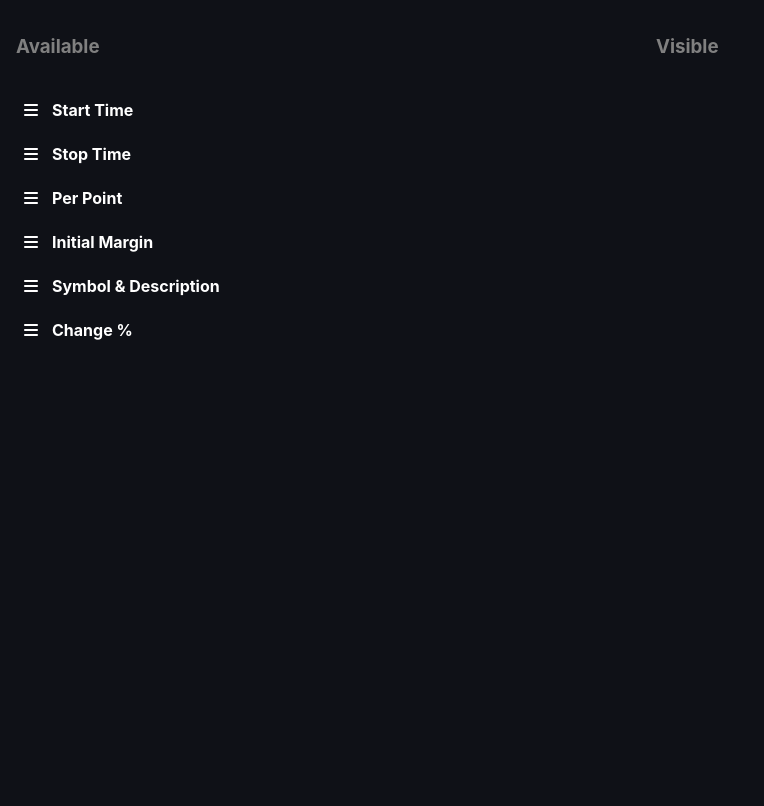
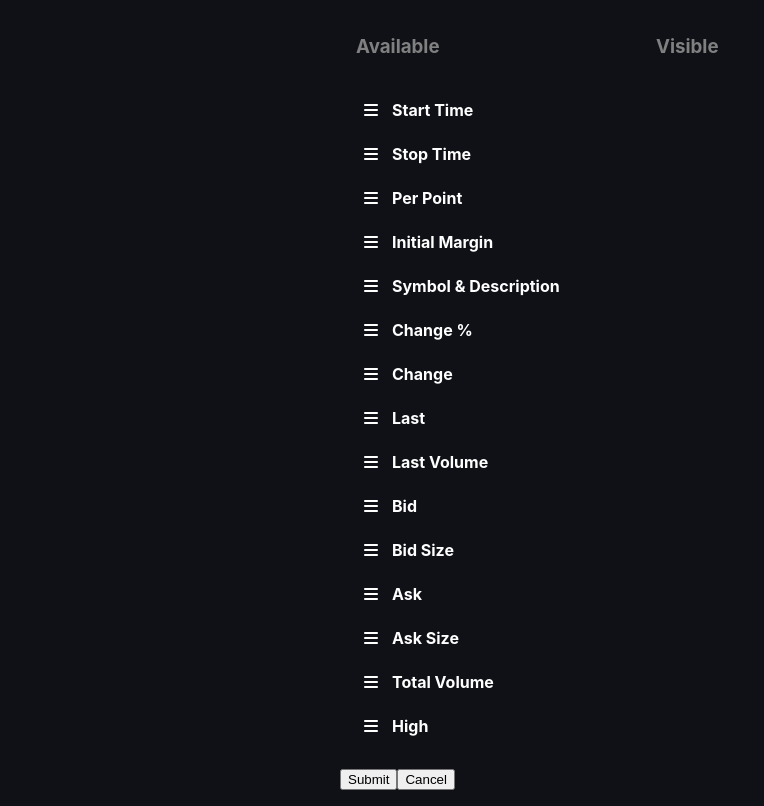
Before and after one commit to JOATLGTM/React_Beautiful_DND, a React (Create React App) app: page / in a window 1280 px wide. Shown: the whole page, without its empty margins (0-764 px from the left). Built offline with nearby package versions, Linux system fonts and the light colour scheme.

Commit message:
bug: columns unable to drag and drop in an area where the columns are locked on either available or visible list

```diff
--- a/src/App.js
+++ b/src/App.js
@@ -9,68 +9,53 @@ const Container = styled.div`
   background-color: #0f1117;
 `
 
+const MainContainer = styled.div`
+  width: 600px;
+  padding: 0 1em;
+  margin-left: auto;
+  margin-right: auto;
+`
+
 class App extends Component {
-  constructor(){
-    super()
+  constructor(props){
+    super(props)
     this.state = {
       columns: {
         'availableList': {
           id: 'availableList',
           title: 'Available',
-          items: [
-            {
-              id: 'startTime',
-              name: 'Start Time'
-            },
-            {
-              id: 'stopTime',
-              name: 'Stop Time'
-            },
-            {
-              id: 'perPoint',
-              name: 'Per Point'
-            },
-            {
-              id: 'initialMargin',
-              name: 'Initial Margin'
-            },
-            {
-              id: 'symbol&Description',
-              name: 'Symbol & Description'
-            },
-            {
-              id: 'change%',
-              name: 'Change %'
-            },
-          ],
+          items: props.availableColumn
         },
         'visibleList': {
           id: 'visibleList',
           title: 'Visible',
-          items: [
-            // 'Symbol & Description',
-            // 'Change %',
-            // 'Change',
-            // 'Last',
-            // 'Last Volume',
-            // 'Bid',
-            // 'Bid Size',
-            // 'Ask',
-            // 'Ask Size'
-          ],
+          items: props.visibleColumn,
         },
       },
       lockedArray: [],
       columnOrder: ['availableList', 'visibleList'],
-      lockedColumns: 0
+      lockedColumns: props.lockedColumns,
+      onSubmit: false
     }
   }
 
-  // removeLockedItem = () => {
-  //   for(let i = 0; i < arr.length; i++){
-  //     if(arr[i] === )
-  //   }
-  // }
+  onHandleBtn = () => {
+    console.log(this.state.lockedArray.length)
+    this.setState({
+      onSubmit: true,
+      lockedColumns: this.state.lockedArray.length
+    })
+    console.log(`Inside the invisible Array is `, this.state.columns['visibleList'].items)
+    console.log(`There are ${this.state.lockedColumns} columns that are locked`)
+  }
+
+  onCancelBtn = () => {
+    this.setState({
+      onSubmit: false
+    })
+  }
+
+
 
   handleDblClk = e => {
     // console.log(e)
@@ -139,12 +124,8 @@ class App extends Component {
     }
   }
 
-  onDragUpdate = result => {
-    // console.log(`onDragUpdate is `, result)
-  }
-
   onDragEnd = async (result) => {
-    // console.log(`onDragEnd is `, result)
+    console.log(`onDragEnd is `, result)
     const { destination, source, draggableId } = result
 
     if(!destination) return
@@ -161,6 +142,12 @@ class App extends Component {
     // // }
 
     if(source.droppableId !== destination.droppableId){
+      // if(this.state.lockedArray.some(item => {
+      //   console.log(draggableId, item)
+      //   return !(draggableId === item)
+      // })){
+      //   return
+      // }
       const sourceColumn = this.state.columns[source.droppableId];
       //console.log(`source is `, sourceColumn)
       const destColumn = this.state.columns[destination.droppableId];
@@ -172,6 +159,14 @@ class App extends Component {
       const [removed] = sourceItems.splice(source.index, 1)
       if(destination.droppableId === 'visibleList'){
         const currentState = {...this.state.columns}
+        if(this.state.lockedArray.some((item,index) => {
+          return destination.index === index
+        })){
+          console.log('true')
+          this.setState({
+            columns: currentState
+          })
+        }else {
           destItems.splice(destination.index, 0, removed.id)
           currentState[destination.droppableId].items = destItems
           currentState[source.droppableId].items = sourceItems
@@ -179,6 +174,7 @@ class App extends Component {
           this.setState({
             columns: currentState
           })
+        }
       }
       else {
         const currentState = {...this.state.columns}
@@ -193,31 +189,35 @@ class App extends Component {
     }
     else {
       console.log(draggableId)
-      if(this.state.lockedArray.some(item => {
-        console.log(draggableId, item)
-        return !(draggableId === item)
-      })){
-        return
-      }
       const column = this.state.columns[source.droppableId];
       const copiedItems = [...column.items]
+      const currentState = {...this.state.columns}
+      console.log(currentState['visibleList'].items)
+      if(this.state.lockedArray.some((item,index) => {
+        return destination.index === index
+      })){
+        console.log('true')
+        this.setState({
+          columns: currentState
+        })
+      }
+      else {
         const [removed] = copiedItems.splice(source.index, 1)
         copiedItems.splice(destination.index, 0, removed)
-
-      const currentState = {...this.state.columns}
         currentState[source.droppableId].items = copiedItems
         this.setState({
           columns: currentState
         })
       }
     }
+  }
 
   render(){
-    //console.log(this.state.lockedArray)
+    // console.log(this.state.lockedArray)
     return (
+      <MainContainer>
         <DragDropContext
           onDragEnd={(result) => this.onDragEnd(result)}
-        onDragUpdate={(result) => this.onDragUpdate(result)}
         >
           <Container>
             {this.state.columnOrder.map((columnId, index) => {
@@ -228,6 +228,11 @@ class App extends Component {
             })}
           </Container>
         </DragDropContext>
+        <button onClick={() => this.onHandleBtn()}>Submit</button>
+        <button onClick={() => this.onCancelBtn()}>Cancel</button>
+        <p>{this.state.onSubmit ? `Inside the invisible Array is ${this.state.columns['visibleList'].items}` : null }</p>
+        <p>{this.state.onSubmit ? `There are ${this.state.lockedColumns} columns that are locked` : null }</p>
+      </MainContainer>
     )
   }
 }
--- a/src/Item.js
+++ b/src/Item.js
@@ -3,7 +3,7 @@ import styled from 'styled-components'
 import { Draggable } from 'react-beautiful-dnd'
 
 const Container = styled.div`
-    color: white;
+    color: ${props => props.isLocked ? 'gray' : 'white'};
     padding: 8px;
     margin-bottom: 8px;
     font-weight: bold;
@@ -24,6 +24,7 @@ export default function Item(props) {
         <Draggable draggableId={props.id} index={props.index} isDragDisabled={isLocked}>
             {(provided) =>(
                 <Container
+                    isLocked={isLocked}
                     ref={provided.innerRef}
                     {...provided.draggableProps}
                     {...provided.dragHandleProps}
--- a/src/index.js
+++ b/src/index.js
@@ -3,10 +3,80 @@ import ReactDOM from 'react-dom';
 import './index.css';
 import App from './App';
 
+const state = {
+  availableColumn: [
+    {
+      id: 'startTime',
+      name: 'Start Time'
+    },
+    {
+      id: 'stopTime',
+      name: 'Stop Time'
+    },
+    {
+      id: 'perPoint',
+      name: 'Per Point'
+    },
+    {
+      id: 'initialMargin',
+      name: 'Initial Margin'
+    },
+    {
+      id: 'symbol&Description',
+      name: 'Symbol & Description'
+    },
+    {
+      id: 'change%',
+      name: 'Change %'
+    },
+    {
+      id: 'change',
+      name: 'Change',
+    },
+    {
+      id: 'last',
+      name: 'Last'
+    },
+    {
+      id: 'lastVolume',
+      name: 'Last Volume'
+    },
+    {
+      id: 'bid',
+      name: 'Bid'
+    },
+    {
+      id: 'bidSize',
+      name: 'Bid Size'
+    },
+    {
+      id: 'ask',
+      name: 'Ask'
+    },
+    {
+      id: 'askSize',
+      name: 'Ask Size'
+    },
+    {
+      id: 'totalVolume',
+      name: 'Total Volume'
+    },
+    {
+      id: 'high',
+      name: 'High'
+    }
+  ],
+  visibleColumn: [],
+  lockedColumns: 0
+}
 
 ReactDOM.render(
   <React.StrictMode>
-    <App />
+    <App
+      availableColumn={state.availableColumn}
+      visibleColumn={state.visibleColumn}
+      lockedColumns={state.lockedColumns}
+    />
   </React.StrictMode>,
   document.getElementById('root')
 );
```
Lines whose indentation alone changed are shown as unchanged.
